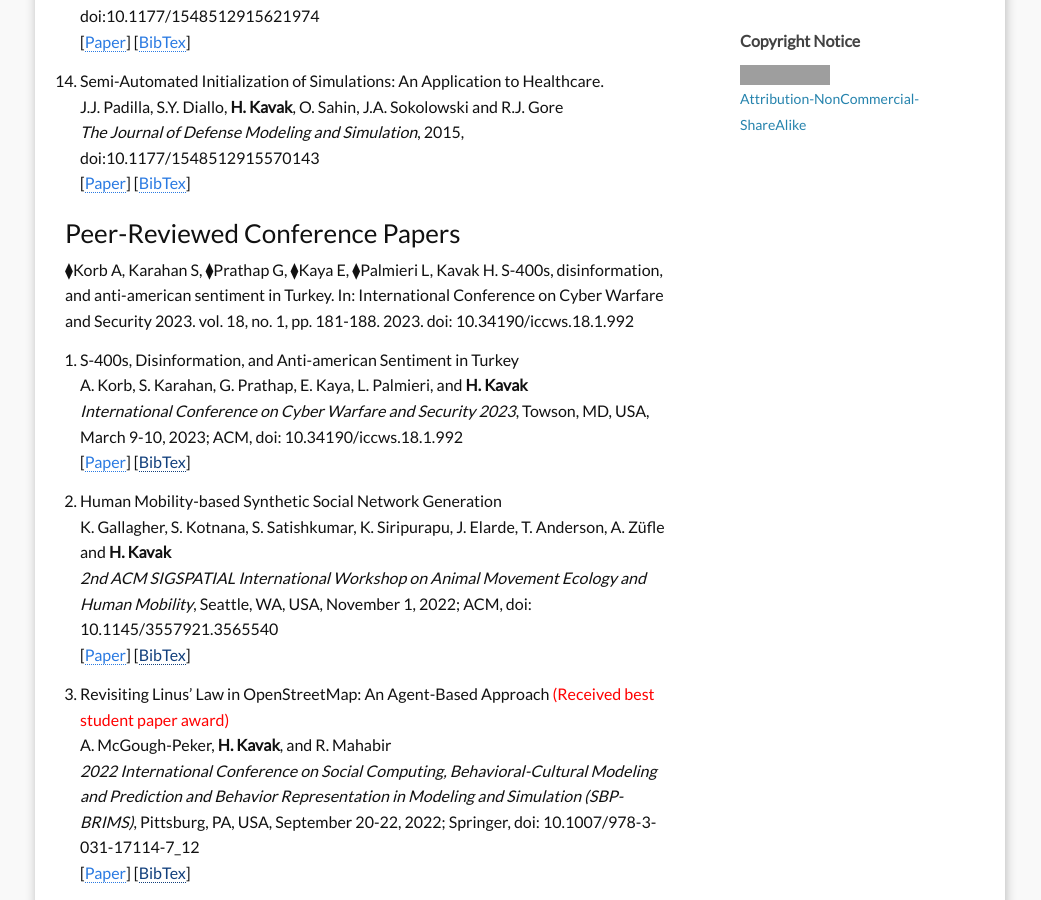
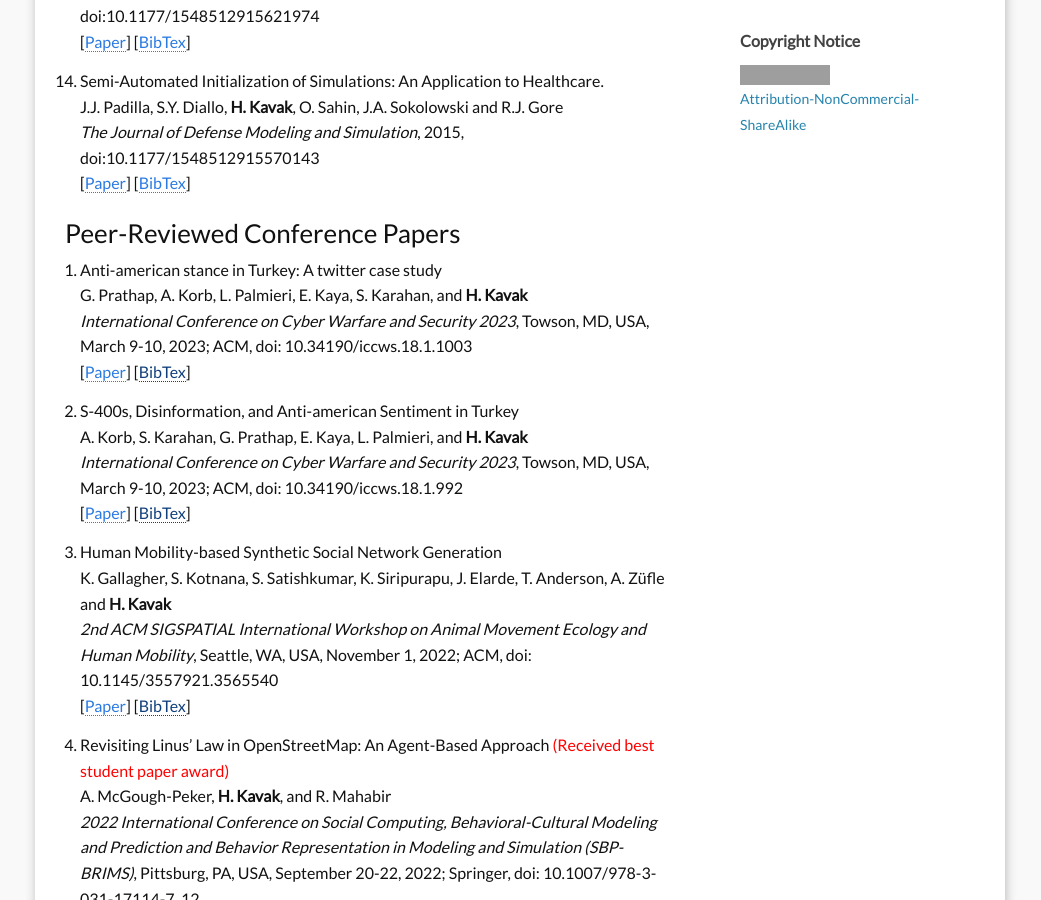
Before and after one commit to hamdikavak/hamdikavak.github.io, a Jekyll site: the page built from c5_publications.md, in a window 1280 px wide and 900 px high, scrolled down 2349 px. Shown: the whole window, without its empty margins (120-1161 px from the left). Built offline with Jekyll 4.4.1, drawn with Linux system fonts in a browser that asks for light colours; nearby versions of some CDN libraries; grey boxes are pictures that could not be loaded.

Commit message:
pubs updated conf papers

```diff
--- a/c5_publications.md
+++ b/c5_publications.md
@@ -118,8 +118,11 @@ This page shows my relatively up-to-date publication list, links to papers, and
 
 
 
-⧫Korb A, Karahan S, ⧫Prathap G, ⧫Kaya E, ⧫Palmieri L, Kavak H. S-400s, disinformation, and anti-american sentiment in Turkey. In:  International Conference on Cyber Warfare and Security 2023. vol. 18, no. 1, pp. 181-188. 2023. doi: 10.34190/iccws.18.1.992
-
+77. Anti-american stance in Turkey: A twitter case study
+     G. Prathap, A. Korb, L. Palmieri, E. Kaya, S. Karahan, and <strong>H. Kavak</strong>
+     <em>International Conference on Cyber Warfare and Security 2023</em>, Towson, MD, USA, March 9-10, 2023; ACM, doi: 10.34190/iccws.18.1.1003
+     [[Paper](https://papers.academic-conferences.org/index.php/iccws/article/view/1003)]
+     [[BibTex]()]
 
 
 78. S-400s, Disinformation, and Anti-american Sentiment in Turkey
```
